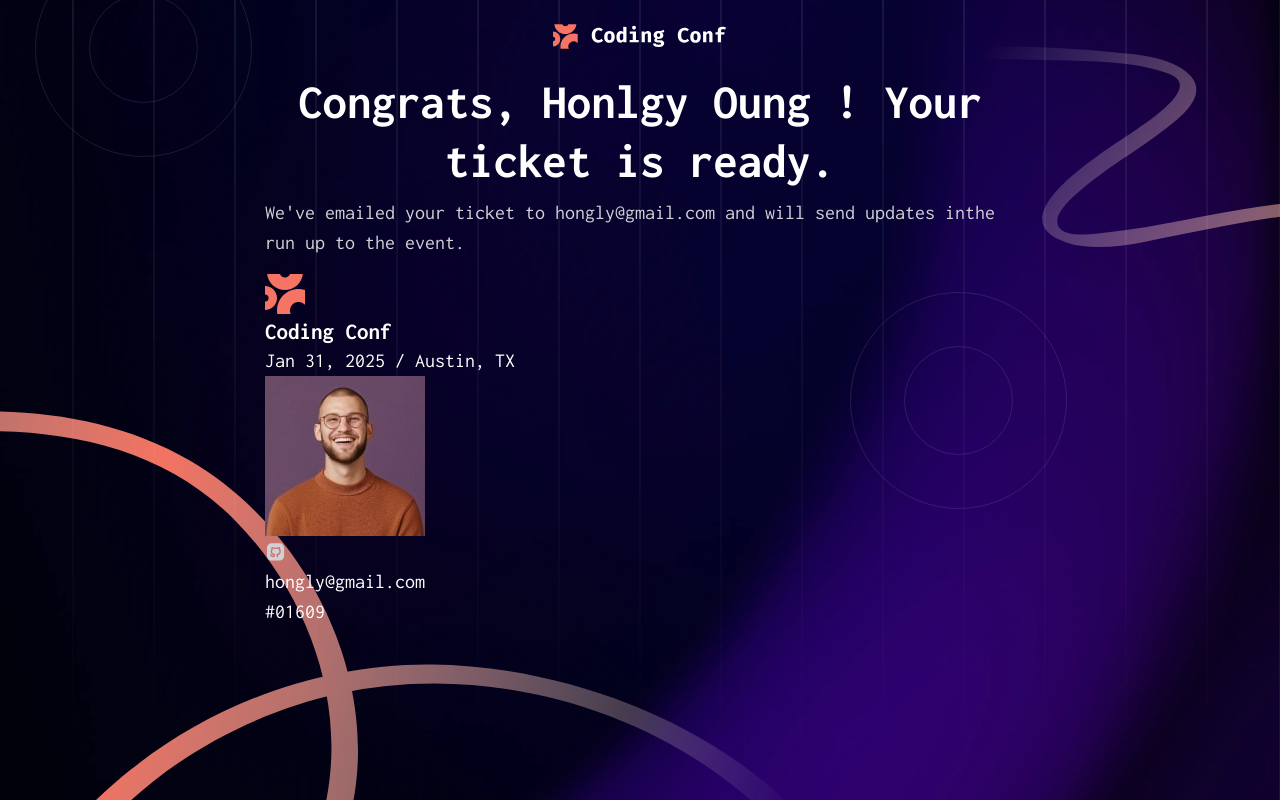
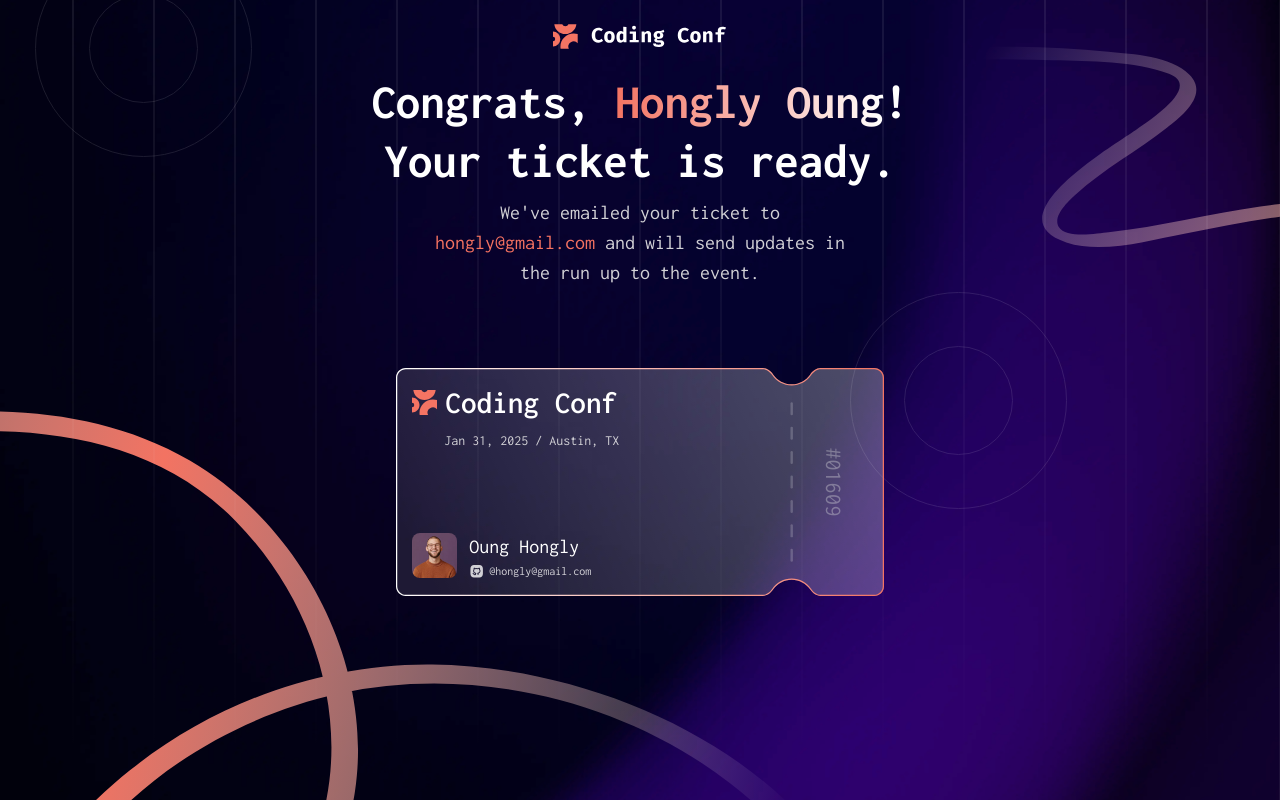
Before and after one commit to OungHongly/Conference-ticket-generator, a plain HTML site: page index.html in a window 1280 px wide. Drawn offline with Linux system fonts and the light colour scheme; files whose address does not match are found by name.

Commit message:
complete ticket section style

```diff
--- a/css/style.css
+++ b/css/style.css
@@ -57,7 +57,7 @@
   --Orange-500: hsl(7, 88%, 67%);
   --Orange-700: hsl(7, 71%, 60%);
 
-  --Gradient-text: hsl(7, 86%, 67%) to hsl(0, 0%, 100%);
+  --Gradient-text: linear-gradient(90deg, hsl(7, 86%, 67%), hsl(0, 0%, 100%));
 }
 * {
   box-sizing: border-box;
@@ -153,6 +153,7 @@ body {
   background-size: cover;
   position: relative;
   z-index: -10;
+  min-height: 100vh;
 }
 .bg--overlay {
   position: absolute;
@@ -329,6 +330,104 @@ body {
   cursor: pointer;
 }
 
+/* ------ Ticket Section ---------- */
+.ticket {
+  display: flex;
+  flex-direction: column;
+  align-items: center;
+}
+.username {
+  background-image: var(--Gradient-text);
+  background-clip: text;
+  color: transparent;
+}
+.email {
+  color: var(--Orange-500);
+}
+.card__container {
+  margin-top: var(--space-xl);
+  display: flex;
+  justify-content: center;
+  position: relative;
+
+  width: 100%;
+  max-width: 65%;
+}
+.ticket__image {
+  width: 100%;
+}
+.ticket__card {
+  position: absolute;
+  width: 100%;
+  height: 100%;
+  padding: var(--space-md);
+
+  display: flex;
+}
+.ticket__body {
+  width: 88%;
+
+  display: flex;
+  flex-direction: column;
+  justify-content: space-between;
+}
+.ticket__info {
+  display: flex;
+  gap: var(--space-ms);
+  align-items: center;
+}
+.ticket__profile {
+  width: 45px;
+  height: 45px;
+  overflow: hidden;
+  border-radius: var(--space-sm);
+}
+.ticket__profile img {
+  width: 100%;
+  display: inline-block;
+}
+.ticket__email {
+  display: flex;
+  gap: var(--space-xs);
+}
+.ticket__email img {
+  width: 16px;
+}
+.ticket__email .ticket__email-text {
+  font-size: var(--text-sm);
+  color: var(--Neutral-300);
+}
+
+.card-heading {
+  display: flex;
+  align-items: center;
+  gap: var(--space-sm);
+}
+.card-heading img {
+  width: 25px;
+  height: auto;
+}
+.ticket__heading {
+  font-weight: var(--fw-600);
+}
+.ticket__date {
+  font-size: var(--text-link);
+  color: var(--Neutral-300);
+  margin-left: 32px;
+  margin-top: var(--space-sm);
+}
+
+.ticket__number {
+  flex: 1;
+  display: flex;
+  justify-content: center;
+  align-self: center;
+}
+.ticket__number p {
+  transform: rotate(90deg);
+  font-size: var(--text-h6);
+  color: var(--Neutral-300-04);
+}
 /* ---- States Classes ---- */
 .hidden {
   display: none;
@@ -336,3 +435,6 @@ body {
 .border-error {
   border: 1px solid var(--Orange-700);
 }
+.text-center {
+  text-align: center;
+}
--- a/index.html
+++ b/index.html
@@ -79,26 +79,33 @@
     <!-- Generated tickets starts -->
     <section class="ticket section">
       <h1 class="heading">
-        Congrats, <span class="username">Honlgy Oung</span> <!-- Full Name -->!
-        Your ticket is ready.
+        Congrats, <span class="username"
+          id="ticket--username">Hongly
+          Oung</span><!-- Full Name -->!<br>Your ticket is ready.
       </h1>
-      <p class="subheading">
-        We've emailed your ticket to <span
-          class="email">hongly@gmail.com</span><!-- Email Address --> and will
-        send updates inthe run up to the event.
+      <p class="subheading text-center">
+        We've emailed your ticket to<br><span
+          class="email"
+          id="ticket--email">hongly@gmail.com</span><!-- Email Address --> and
+        will
+        send updates in<br>the run up to the event.
       </p>
+      <div class="card__container">
+        <img src="./assets/images/pattern-ticket.svg" alt="ticket-image"
+          class="ticket__image">
+
         <div class="ticket__card">
-
           <div class="ticket__body">
 
             <div class="ticket__card-heading">
+              <div class="card-heading">
                 <img src="./assets/images/logo-mark.svg" alt="logo">
-            <h6 class="ticket__heading">Coding Conf</h6>
+                <h4 class="ticket__heading">Coding Conf</h4>
               </div>
-
               <p class="ticket__date">
                 Jan 31, 2025 / Austin, TX
               </p>
+            </div>
 
             <div class="ticket__info">
 
@@ -107,16 +114,22 @@
               </div>
 
               <div class="ticket__username">
-              <p class="ticket__name" id="user--name"></p>
-              <div class="email">
+                <p class="ticket__name" id="user--name">Oung Hongly</p>
+                <div class="ticket__email">
                   <img src="./assets/images/icon-github.svg" alt="github-icon">
-                <p class="ticket__email" id="user--email">hongly@gmail.com</p>
+                  <p class="ticket__email-text"
+                    id="user--email">@hongly@gmail.com</p>
                 </div>
               </div>
             </div>
           </div>
-        <p class="ticket__number">#01609</p>
+          <div class="ticket__number">
+            <p id="ticket--id">#01609</p>
           </div>
+
+        </div>
+      </div>
+
     </section>
     <!-- Generated tickets ends -->
 
```
Lines whose indentation alone changed are shown as unchanged.
